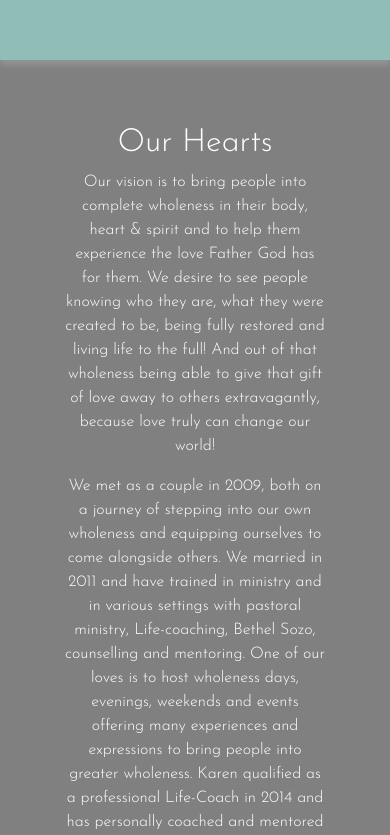
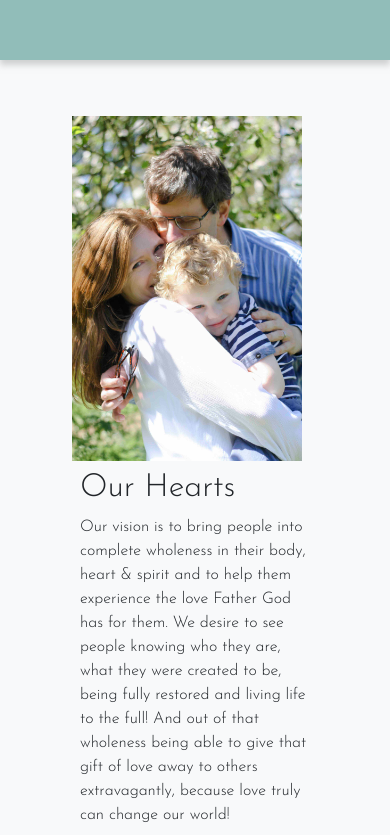
Before and after one commit to bethel-school-of-technology/treasures-web-frontend, a React (Create React App) app: page /Hearts in a window 390 px wide. Shown: the top 835 px of the page. Built offline with nearby package versions, Linux system fonts and the light colour scheme.

Commit message:
Updated CSS on Declarations, hearts, Mentoring and Resources

```diff
--- a/src/index.css
+++ b/src/index.css
@@ -6,6 +6,7 @@ body {
   display: flex;
   min-height: 100vh;
   flex-direction: column;
+  background-color: var(--light-color);
 }
 
 code {
--- a/src/pages/declaration/declaration.css
+++ b/src/pages/declaration/declaration.css
@@ -1,8 +1,9 @@
 .declaration {
     text-align: center;
-    color: white;
-    background-color:  grey;
-    padding: 4rem;
-    padding-bottom: 20rem;
+    /* color: white; */
+    /* background-color:  grey; */
+    /* padding: 4rem; */
+    margin: 3rem 5rem;
+    /* padding-bottom: 20rem; */
     /* margin-top: 6rem; */
 }
--- a/src/pages/hearts/hearts.css
+++ b/src/pages/hearts/hearts.css
@@ -1,12 +1,48 @@
 .hearts {
-    text-align: center;
-    color: white;
-    background-color:  grey;
-    padding: 4rem;
+    text-align: left;
+    margin: 3rem 5rem;
+    /* color: white; */
+    /* background-color:  grey; */
+    /* padding: 4rem; */
     /* margin-top: 6rem; */
 }
 
-/* p {
-    width: 100%;
-    color: white;
-} */
+
+.textWrapLeft {
+    clear: right;
+    float: left;
+    /* margin: 1rem;
+    max-width: 20rem; */
+}
+
+.textWrapRight {
+    clear: left;
+    float: right;
+    /* margin: 1rem;
+    max-width: 20rem; */
+}
+
+
+@media (max-width: 600px) {
+    .textWrapLeft {
+        float: center;
+        margin: 0.5rem;
+        max-width: 15rem;
+    }
+    .textWrapRight {
+        float: center;
+        margin: 0.5rem;
+        max-width: 15rem;
+    }
+}
+
+@media (min-width: 601px) {
+    .textWrapLeft {
+        margin: 1rem;
+        max-width: 25rem;
+    }
+    .textWrapRight {
+        margin: 1rem;
+        max-width: 25rem;
+    }
+}
--- a/src/pages/hearts/hearts.js
+++ b/src/pages/hearts/hearts.js
@@ -5,6 +5,7 @@ class ourHearts extends React.Component {
     render() {
         return (
             <div className="hearts">
+                <img className='textWrapRight' src="/images/Waller_2-s.jpg"></img>
                 <h2>Our Hearts</h2>
                 <p>Our vision is to bring people into complete wholeness in their body, heart &amp; spirit and to help them experience the love Father God has for them. We desire to see people knowing who they are, what they were created to be, being fully restored and living life to the full! And out of that wholeness being able to give that gift of love away to others extravagantly, because love truly can change our world!</p>
                 <p>We met as a couple in 2009, both on a journey of stepping into our own wholeness and equipping ourselves to come alongside others. We married in 2011 and have trained in ministry and in various settings with pastoral ministry, Life-coaching, Bethel Sozo, counselling and mentoring. One of our loves is to host wholeness days, evenings, weekends and events offering many experiences and expressions to bring people into greater wholeness. Karen qualified as a professional Life-Coach in 2014 and has personally coached and mentored at least seventy ladies and offers 1-2-1 Christian Coaching/Spiritual Journeying for Ladies and runs various group workshops throughout the UK. She also qualified to Level 3 in counselling in 2019..</p>
--- a/src/pages/mentoring/mentoring.css
+++ b/src/pages/mentoring/mentoring.css
@@ -1,24 +1,25 @@
 .mentoring {
-    text-align: center;
-    color: white;
-    background-color: grey;
-    padding: 1rem;
-    margin-bottom: 10rem;
+    text-align: left;
+    /* color: white; */
+    /* background-color: grey; */
+    margin: 3rem 5rem;
+    /* padding: 1rem; */
+    /* margin-bottom: 10rem; */
     /* margin-top: 6rem; */
 }
 
 .textWrapLeft {
     clear: right;
     float: left;
-    margin: 1rem;
-    max-width: 20rem;
+    /* margin: 1rem;
+    max-width: 20rem; */
 }
 
 .textWrapRight {
     clear: left;
     float: right;
-    margin: 1rem;
-    max-width: 20rem;
+    /* margin: 1rem;
+    max-width: 20rem; */
 }
 
 @media (max-width: 600px) {
--- a/src/pages/resources/resources.css
+++ b/src/pages/resources/resources.css
@@ -1,23 +1,24 @@
 .resources {
-  font-family: 'josefin_sanslight';
+  /* font-family: 'josefin_sanslight'; */
   text-align: center;
   color: var(--dark-color);
-  background-color: var(--light-color);
-  padding: 1rem;
+  /* background-color: var(--light-color); */
+  margin: 3rem 5rem;
+  /* padding: 1rem; */
   /* margin-top: 6rem; */
-  width: 100%;
+  /* width: 100%; */
   /* padding-bottom: 20rem;
   margin-bottom: 10rem; */
 }
 
-.text {
+/* .text {
   color: var(--primary-color);
-}
+} */
 
 .resources .card {
   background: var(--tr-honey);
   margin: 0.5rem;
-  color: black;
+  /* color: black; */
   width: 18rem;
 }
 
@@ -35,12 +36,16 @@ img {
 
 .bookSelf {
   padding: 1rem;
-  margin: 1rem;
+  margin: 2rem;
   background-color: var(--tr-honey);
   text-align: left;
 }
 
-.textWrapLeft {
+.center-div{
+  text-align: center;
+}
+
+/* .textWrapLeft {
   clear: right;
   float: left;
   margin: 1rem;
@@ -52,7 +57,7 @@ img {
   float: right;
   margin: 1rem;
   max-width: 20rem;
-}
+} */
 
 @media (max-width: 600px) {
   .textWrapLeft {
--- a/src/pages/resources/resources.js
+++ b/src/pages/resources/resources.js
@@ -109,7 +109,9 @@ function Resources() {
             <p >Just one short encounter with Jesus was all it took for people to step into freedom, wholeness and life, even after years of suffering with complex issues. Yet each encounter was the result of a journey. What was going on in their hearts and minds as they reached out to Jesus? What were their hopes and fears as they journeyed towards Him? - Maybe they were the same ones as you have?</p>
             <p>These ten stories are based on the accounts found in the gospels but they are not meant to be read as scripture. However, they are written to be consistent with both God’s and man’s nature. By dramatising the accounts, my hope is that they would help you experience just one possibility of what it might have been like for each person. A glimpse into the unique journey of their hearts and minds, of their hopes and fears, leading up to the moment of their encounter with Jesus and subsequent breakthrough. Every story, every breakthrough, has been recorded in scripture to encourage us. For what God has done for one, is available for all… for you!</p>
             <p>After each short story I have added a few thoughts and questions to help you ponder, explore and go on your own journey encountering Jesus.</p>
-            <a className="btn btn-primary" href="https://www.amazon.co.uk/dp/B08B35T9MC">Amazon UK</a> &nbsp; <a className="btn btn-primary" href="https://www.amazon.com/dp/B08B35T9MC">Amazon USA</a>
+            <div className="center-div">
+              <a className="btn btn-primary" href="https://www.amazon.co.uk/dp/B08B35T9MC">Amazon UK</a> &nbsp; <a className="btn btn-primary" href="https://www.amazon.com/dp/B08B35T9MC">Amazon USA</a>
+            </div>
             {/* <a className="btn btn-light" href="https://www.amazon.co.uk/dp/B08B35T9MC">Amazon UK</a> &nbsp; <a className="btn btn-primary" href="https://www.amazon.com/dp/B08B35T9MC">Amazon USA</a> */}
           </div>
         </div>
@@ -126,7 +128,9 @@ function Resources() {
             <p>A treasure map to discovering the gold that is hidden inside yourself and all those amazing people around you! God sees the gold and the goodness in YOU and in every single person in your world!</p>
             <p>So here begins the adventure... an adventure you can go on by yourself, with friends and family or in a group whatever age you all are, isn’t that cool! An adventure that will help you to see the Bible and hear God’s voice in a new way. An adventure that will take you through all seven continents of the world as we explore lots of different animals, enjoy fun and creative activities and learn many ways to discover the gold in ourselves and others!</p>
             <p>Enjoy the adventure!!!</p>
-            <a className="btn btn-primary" href="https://www.amazon.co.uk/dp/B08P3QTMK4">Amazon UK</a> &nbsp; <a className="btn btn-primary" href="https://www.amazon.com/dp/B08P3QTMK4">Amazon USA</a>
+            <div className="center-div">
+              <a className="btn btn-primary" href="https://www.amazon.co.uk/dp/B08P3QTMK4">Amazon UK</a> &nbsp; <a className="btn btn-primary" href="https://www.amazon.com/dp/B08P3QTMK4">Amazon USA</a>
+            </div>
           </div>
         </div>
 
```
Also changed, not shown: 1 other file (tests, documents, lock files or other folders).
